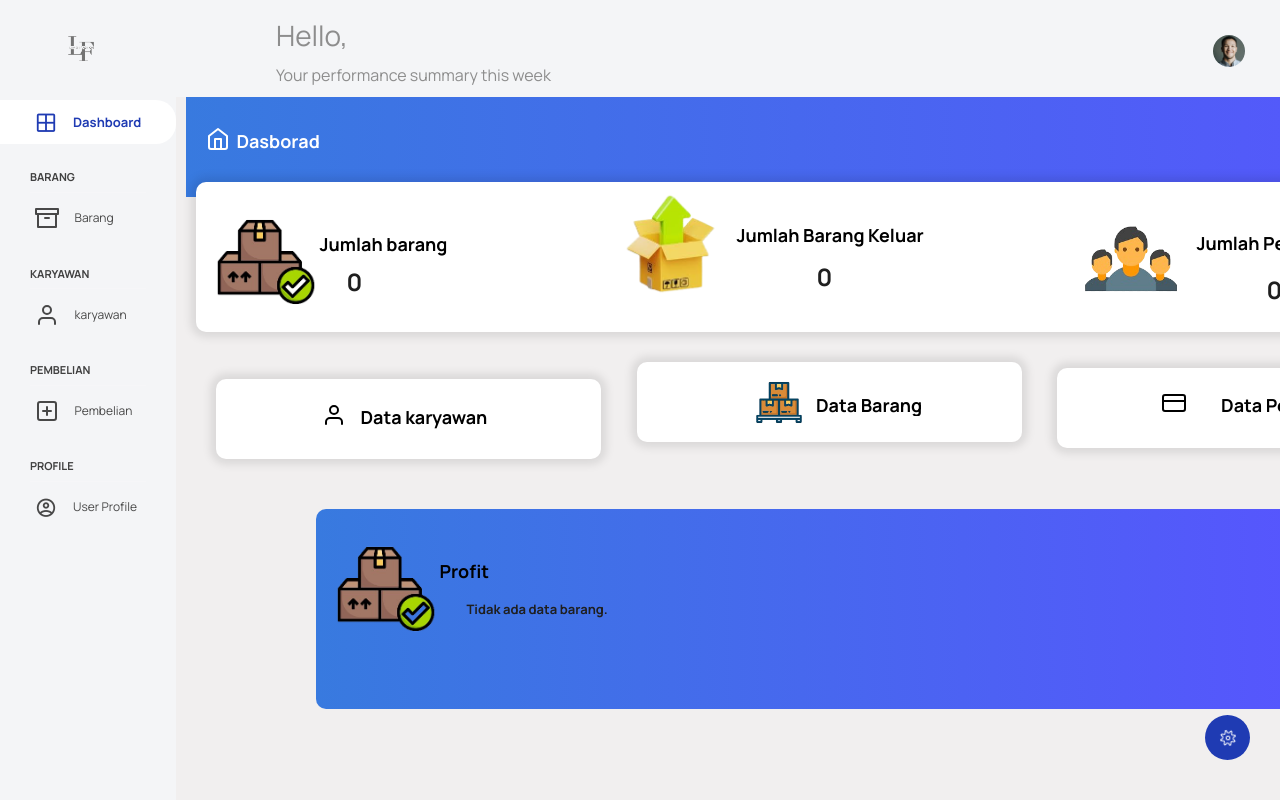
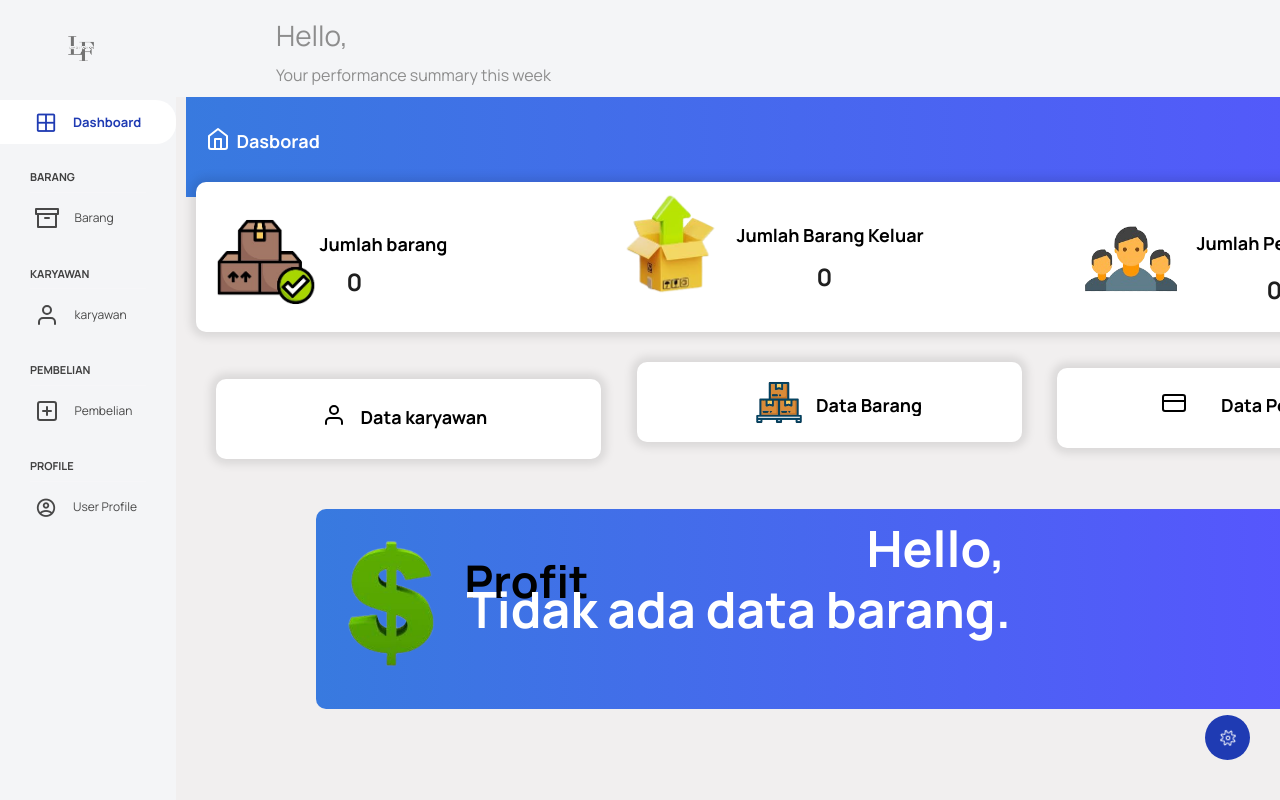
Before and after one commit to JustinLotandy/Lavish_fashion_admin, a PHP site: page /Home.php in a window 1280 px wide. Run offline with PHP 8.4, Linux system fonts and the light colour scheme; data that the repository does not hold is empty.

Commit message:
Update project

```diff
--- a/src/Header.php
+++ b/src/Header.php
@@ -56,29 +56,6 @@
         </ul>
         <ul class="navbar-nav ms-auto">
 
-
-
-
-          <li class="nav-item dropdown d-none d-lg-block user-dropdown">
-            <a class="nav-link" id="UserDropdown" href="#" data-bs-toggle="dropdown" aria-expanded="false">
-              <img class="img-xs rounded-circle" src="../assets/images/faces/face8.jpg" alt="Profile image"> </a>
-            <div class="dropdown-menu dropdown-menu-right navbar-dropdown" aria-labelledby="UserDropdown">
-              <div class="dropdown-header text-center">
-                <img class="img-md rounded-circle" src="../assets/images/faces/face8.jpg" alt="Profile image">
-                <p class="mb-1 mt-3 font-weight-semibold">Allen Moreno</p>
-                <p class="fw-light text-muted mb-0">allenmoreno@gmail.com</p>
-              </div>
-              <a class="dropdown-item"><i class="dropdown-item-icon mdi mdi-account-outline text-primary me-2"></i> My
-                Profile <span class="badge badge-pill badge-danger">1</span></a>
-              <a class="dropdown-item"><i class="dropdown-item-icon mdi mdi-message-text-outline text-primary me-2"></i>
-                Messages</a>
-              <a class="dropdown-item"><i class="dropdown-item-icon mdi mdi-calendar-check-outline text-primary me-2"></i>
-                Activity</a>
-              <a class="dropdown-item"><i class="dropdown-item-icon mdi mdi-help-circle-outline text-primary me-2"></i>
-                FAQ</a>
-              <a class="dropdown-item"><i class="dropdown-item-icon mdi mdi-power text-primary me-2"></i>Sign Out</a>
-            </div>
-          </li>
         </ul>
         <button class="navbar-toggler navbar-toggler-right d-lg-none align-self-center" type="button"
           data-bs-toggle="offcanvas">
--- a/src/Home.php
+++ b/src/Home.php
@@ -91,12 +91,27 @@
     margin-top: 30px;
     margin-left: 20px;
   }
+
+  .profiticon{
+    width: 150px;
+    margin-top: 20px;
+  }
+
   .Jbarang{
     font-weight: bold;
     font-size: large;
     color: black;
     text-decoration: none;
     margin-top: -15px;
+  }
+
+  .Pbarang{
+    font-weight: bolder;
+    font-size: 45px;
+    color: black;
+    text-decoration: none;
+    margin-top: -15px;
+    margin: -5px;
   }
   .barangout_icon{
     margin-top: -140px;
@@ -159,6 +174,21 @@
 .profit{
   margin: left 300px; ;
 }
+
+.angka{
+  font-size: 50px;
+  margin-top: -80px;
+  color: white;
+}
+.Quote{
+  margin-left: 300px;
+  margin-top: -90px;
+}
+
+.Quote p{
+  font-size: 50px;
+  color: white;
+}
 </style>
 </head>
 <body class="back">
@@ -218,10 +248,15 @@
        <div class="blue-bg">
         <div class="profit" >
           <div>
-      <img src="./barangjumlah.png" class="jumlahbarangicon" alt="Jumlah Barang Icon">
-      <a class="Jbarang">Profit</a>
+      <img class="profiticon" src="./dolar.png" class="jumlahbarangicon" alt="Jumlah Barang Icon">
+      <a class="Pbarang">Profit</a>
       <div class="Jumlahangka">
-        <p ><?php include 'jumlah_profit.php'?></p>
+        <p class = "angka"><?php include 'jumlah_profit.php'?></p>
+        <div class= "Quote">
+        <p style="margin-left:100px">Hello,</p> <br>
+        <p style="margin-left:200px" ><?php echo isset($_SESSION['nama_karyawan']) ? $_SESSION['nama_karyawan'] : ''; ?></span></p>
+        </div>
+
       </div>
 
     </div>
--- a/src/edit-karyawan.php
+++ b/src/edit-karyawan.php
@@ -44,10 +44,10 @@ include 'koneksi.php'?>
                       <label for="exampleInputEmail1">Username karyawan</label>
                       <input type="text" class="form-control" id="exampleInputEmail1" name="username_karyawan" required value="<?php echo $data['username_karyawan']; ?>">
                     </div>
-                    <div class="form-group">
+                   <!-- <div class="form-group">
                       <label for="exampleInputEmail1">Password</label>
-                      <input type="text" class="form-control" id="exampleInputEmail1" name="username_karyawan" required value="<?php echo $data['username_karyawan']; ?>">
-                    </div>
+                      <input type="text" class="form-control" id="exampleInputEmail1" name="password_karyawan" required value="<?php echo $data['password_karyawan']; ?>">
+                    </div>-->
                     <div class="form-group">
                       <label for="exampleInputPassword1">Nama karyawan</label>
                       <input type="text" class="form-control" id="exampleInputPassword1"  name="nama_karyawan" required value="<?php echo $data['nama_karyawan']; ?>">
--- a/src/jumlah_profit.php
+++ b/src/jumlah_profit.php
@@ -18,7 +18,7 @@ if(mysqli_num_rows($query) > 0) {
     }
 
     // Tampilkan total profit setelah mengakses semua data barang
-    echo '<div style="font-weight: bold;"> ' . number_format($total_profit, 0, ',', '.') . '</div>';
+    echo '<div style="font-weight: bold; color: white; font-size: 30px"> ' . number_format($total_profit, 0, ',', '.') . '</div>';
 } else {
     echo "Tidak ada data barang.";
 }
--- a/src/login.php
+++ b/src/login.php
@@ -22,7 +22,7 @@ if(isset($_POST['login'])) {
         if($data['password_karyawan'] == $password_karyawan) {
             $_SESSION['id_karyawan'] = $data['id_karyawan'];
             $_SESSION['nama_karyawan'] = $data['nama_karyawan'];
-            header("location: lihat-barang.php");
+            header("location: Home.php");
         } else {
             $_SESSION['notification'] = array(
                 'message' => 'Password salah!',
@@ -72,7 +72,7 @@ if(isset($_POST['login'])) {
               <div class="brand-logo">
                 <img src="./f__4_-removebg-preview.png" alt="logo" />
               </div>
-              <h4>Hello! let's Work</h4>
+              <h4>Hello!</h4>
               <h6 class="fw-light">Sign in to continue.</h6>
 
               <!-- Notification Section -->
--- a/src/proses-edit-karyawan.php
+++ b/src/proses-edit-karyawan.php
@@ -9,6 +9,7 @@ if (isset($_POST['ubah'])) {
 	$ambil_username_karyawan = $_POST['username_karyawan'];
 	$ambil_nama_karyawan = $_POST['nama_karyawan'];
 	$ambil_email_karyawan = $_POST['email_karyawan'];
+	$ambil_password_karyawan = $_POST['password_karyawan'];
 
 	//mengupdate data pada tabel anggota
 	$query = mysqli_query($koneksi, "UPDATE karyawan
@@ -16,7 +17,8 @@ if (isset($_POST['ubah'])) {
 								 	kode_karyawan 		= '$ambil_kode_karyawan',
 								 	username_karyawan 		= '$ambil_username_karyawan',
 								 	nama_karyawan 		= '$ambil_nama_karyawan',
-									email_karyawan 	= '$ambil_email_karyawan'
+									email_karyawan 	= '$ambil_email_karyawan',
+									password_karyawan ='$ambil_password_karyawan'
 								WHERE
 									id_karyawan 		= '$ambil_id_karyawan'");
 
--- a/src/proses-login.php
+++ b/src/proses-login.php
@@ -13,7 +13,7 @@ if(isset($_POST['login'])) {
         if($data['password_karyawan'] == $password_karyawan) {
             $_SESSION['id_karyawan'] = $data['id_karyawan'];
             $_SESSION['nama_karyawan'] = $data['nama_karyawan'];
-            header("location: lihat-barang.php");
+            header("location: Home.php");
         } else {
             $_SESSION['notification'] = array(
                 'message' => 'Password salah!',
```
Also changed, not shown: other parts of src/Header.php (+1 -66 lines), src/UAs/image-removebg-preview (16).png (added), src/dolar.jpg (added), src/dolar.png (added).
